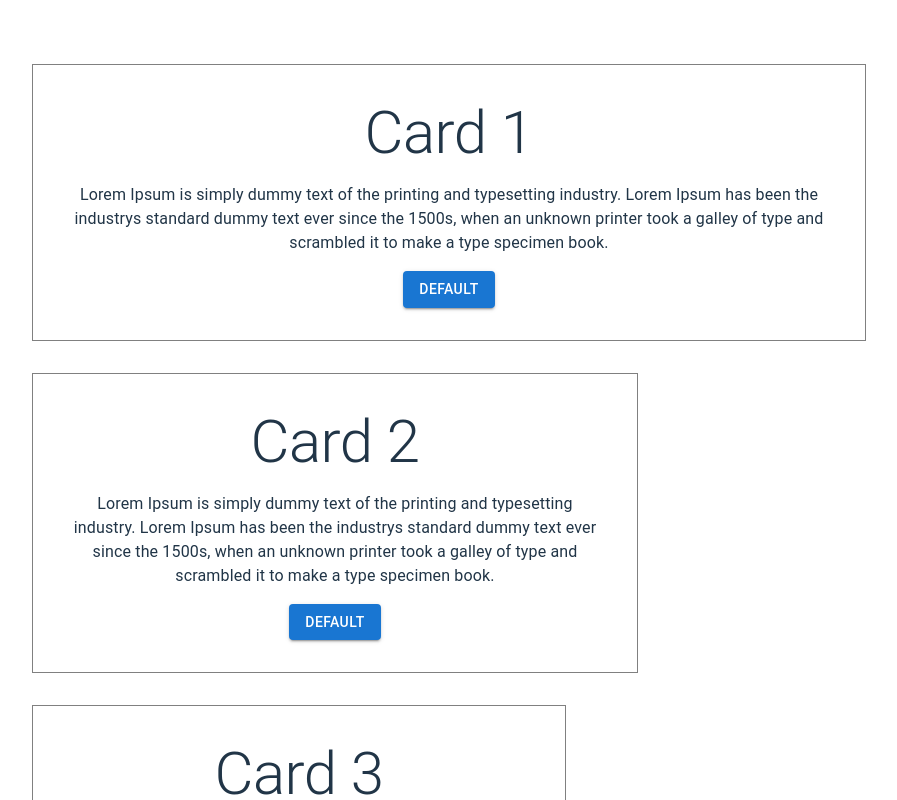
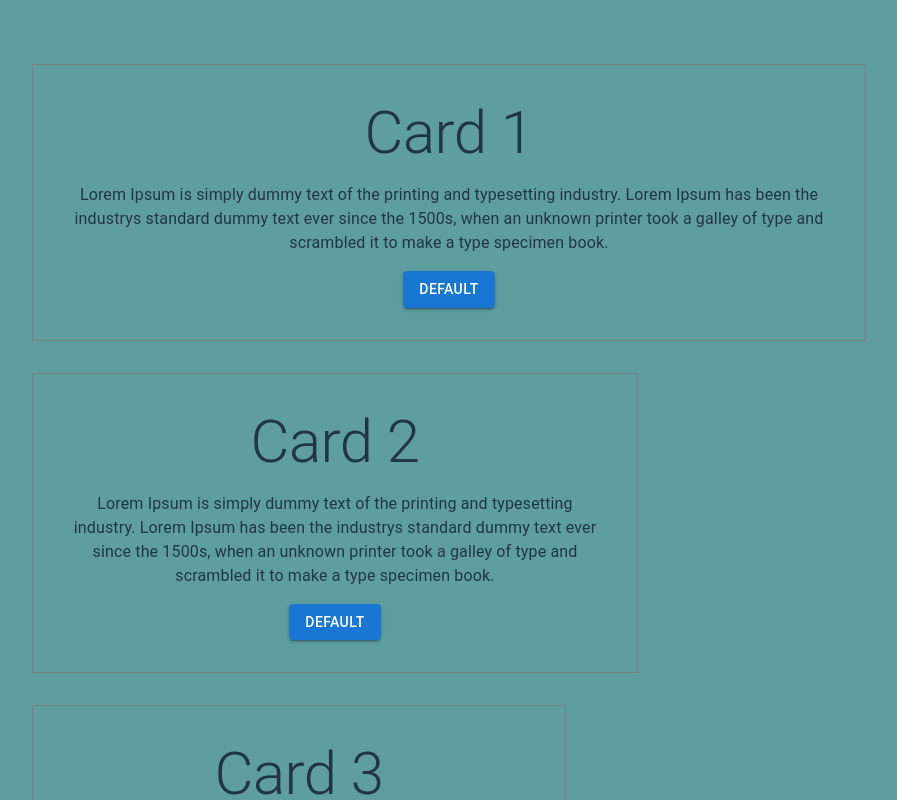
Before and after one commit to Chaitanya037/react-materialui-training, a React (Vite) app: page / in a window 1280 px wide. Shown: the top 800 px of the page, without its empty margins (191-1088 px from the left). Built offline with nearby package versions, Linux system fonts and the light colour scheme.

Commit message:
Changing body color and checking

```diff
--- a/src/App.css
+++ b/src/App.css
@@ -4,7 +4,9 @@
   padding: 2rem;
   text-align: center;
 }
-
+body {
+  background-color: cadetblue;
+}
 .logo {
   height: 6em;
   padding: 1.5em;
```
